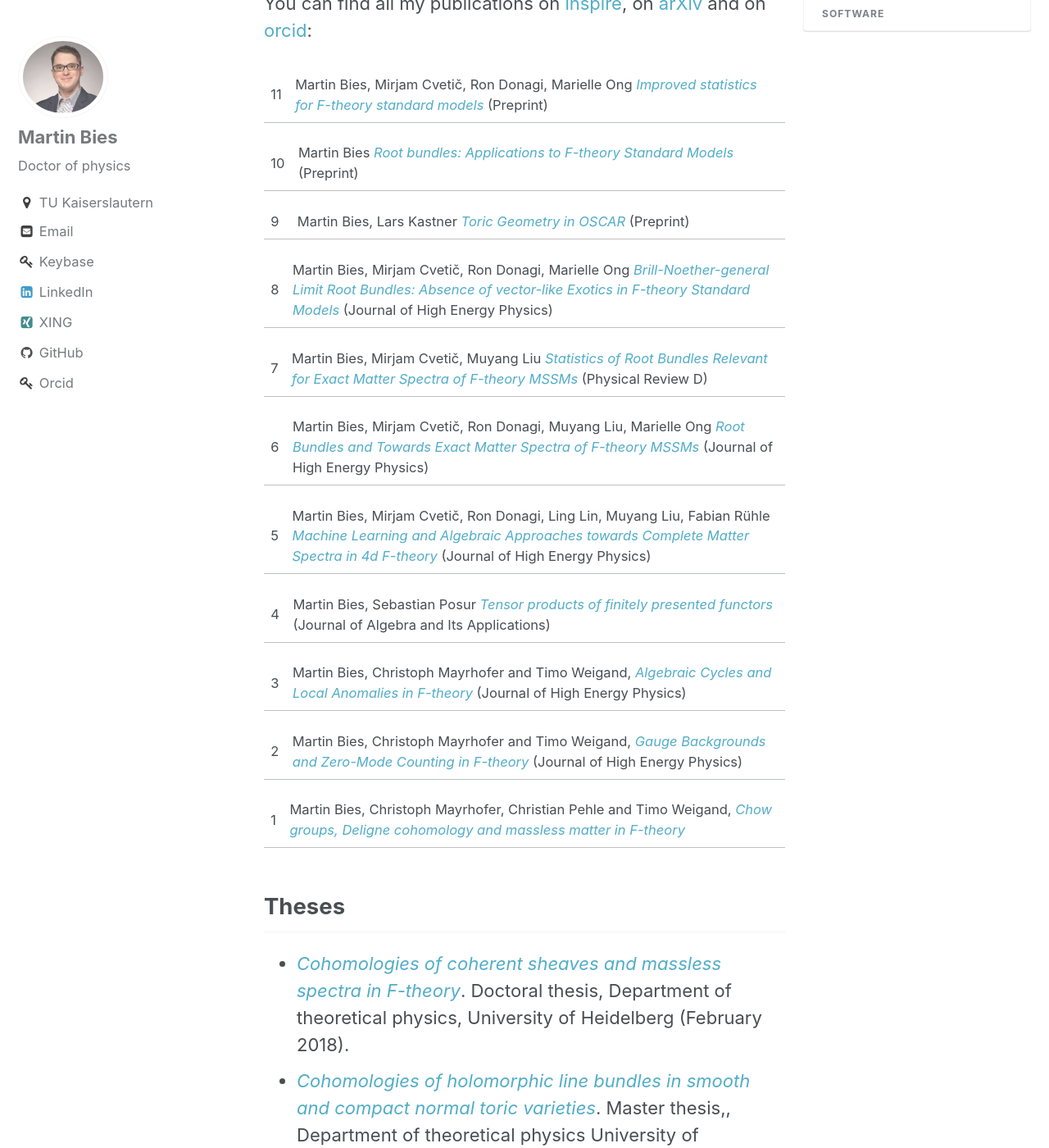
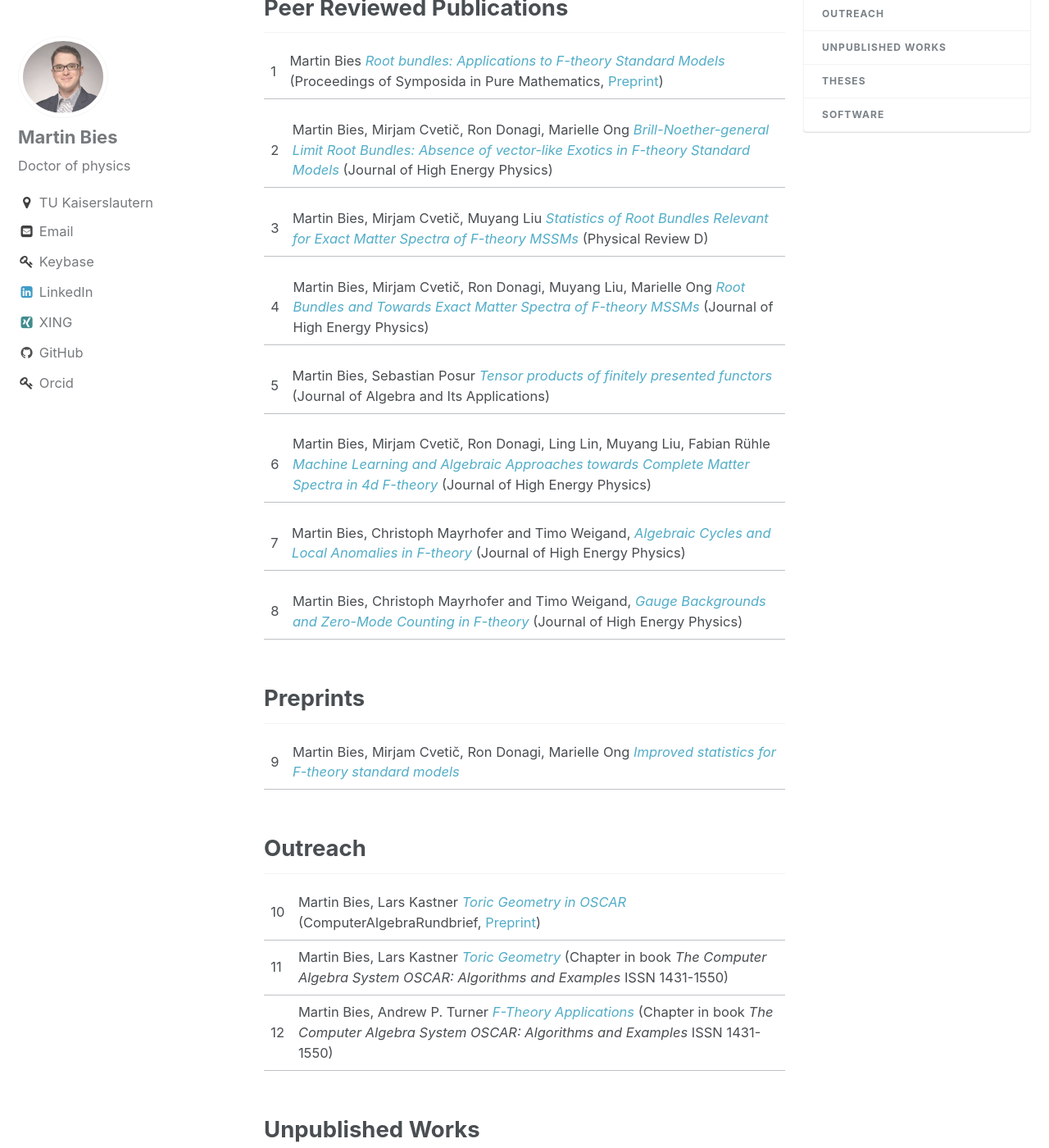
Before and after one commit to MartinBies/MartinBies.github.io, a Jekyll site: the page built from _pages/publications.md, in a window 1280 px wide and 1400 px high, scrolled down 324 px. Shown: the whole window at 82% size. Built offline with Jekyll 4.4.1, drawn with Linux system fonts in a browser that asks for light colours; some of the changed text lies outside the part shown.

Commit message:
Update publications

```diff
--- a/_pages/publications.md
+++ b/_pages/publications.md
@@ -6,33 +6,49 @@ permalink: /publications/
 
 {% include toc %}
 
+For more details on my publications, please visit [inspire](https://inspirehep.net/author/profile/M.Bies.1), [arXiv](https://arxiv.org/search/?query=Martin+Bies&searchtype=author&abstracts=hide&order=-announced_date_first&size=50), [orcid](https://orcid.org/0000-0002-9609-1693) or [scopus](https://www.scopus.com/authid/detail.uri?authorId=57197835420).
 
 
-## Paper
+## Peer Reviewed Publications
 
-You can find all my publications on [inspire](https://inspirehep.net/author/profile/M.Bies.1), on [arXiv](https://arxiv.org/search/?query=Martin+Bies&searchtype=author&abstracts=hide&order=-announced_date_first&size=50) and on [orcid](https://orcid.org/0000-0002-9609-1693):
 
-11 | Martin Bies, Mirjam Cvetič, Ron Donagi, Marielle Ong [*Improved statistics for F-theory standard models*](https://arxiv.org/abs/2307.02535) (Preprint)
+1 | Martin Bies [*Root bundles: Applications to F-theory Standard Models*](https://www.ams.org/books/pspum/107/) (Proceedings of Symposida in Pure Mathematics, [Preprint](https://arxiv.org/abs/2303.08144))
 
-10 | Martin Bies [*Root bundles: Applications to F-theory Standard Models*](https://arxiv.org/abs/2303.08144) (Preprint)
+2 | Martin Bies, Mirjam Cvetič, Ron Donagi, Marielle Ong [*Brill-Noether-general Limit Root Bundles: Absence of vector-like Exotics in F-theory Standard Models*](https://link.springer.com/article/10.1007/JHEP11(2022)004) (Journal of High Energy Physics)
 
-9 | Martin Bies, Lars Kastner [*Toric Geometry in OSCAR*](https://arxiv.org/abs/2303.08110) (Preprint)
+3 | Martin Bies, Mirjam Cvetič, Muyang Liu [*Statistics of Root Bundles Relevant for Exact Matter Spectra of F-theory MSSMs*](https://journals.aps.org/prd/abstract/10.1103/PhysRevD.104.L061903) (Physical Review D)
 
-8 | Martin Bies, Mirjam Cvetič, Ron Donagi, Marielle Ong [*Brill-Noether-general Limit Root Bundles: Absence of vector-like Exotics in F-theory Standard Models*](https://link.springer.com/article/10.1007/JHEP11(2022)004) (Journal of High Energy Physics)
+4 | Martin Bies, Mirjam Cvetič, Ron Donagi, Muyang Liu, Marielle Ong [*Root Bundles and Towards Exact Matter Spectra of F-theory MSSMs*](https://link.springer.com/article/10.1007%2FJHEP09%282021%29076) (Journal of High Energy Physics)
 
-7 | Martin Bies, Mirjam Cvetič, Muyang Liu [*Statistics of Root Bundles Relevant for Exact Matter Spectra of F-theory MSSMs*](https://journals.aps.org/prd/abstract/10.1103/PhysRevD.104.L061903) (Physical Review D)
+5 | Martin Bies, Sebastian Posur [*Tensor products of finitely presented functors*](https://www.worldscientific.com/doi/abs/10.1142/S0219498822501869) (Journal of Algebra and Its Applications)
 
-6 | Martin Bies, Mirjam Cvetič, Ron Donagi, Muyang Liu, Marielle Ong [*Root Bundles and Towards Exact Matter Spectra of F-theory MSSMs*](https://link.springer.com/article/10.1007%2FJHEP09%282021%29076) (Journal of High Energy Physics)
+6 | Martin Bies, Mirjam Cvetič, Ron Donagi, Ling Lin, Muyang Liu, Fabian Rühle [*Machine Learning and Algebraic Approaches towards Complete Matter Spectra in 4d F-theory*](https://link.springer.com/article/10.1007%2FJHEP01%282021%29196) (Journal of High Energy Physics)
 
-5 | Martin Bies, Mirjam Cvetič, Ron Donagi, Ling Lin, Muyang Liu, Fabian Rühle [*Machine Learning and Algebraic Approaches towards Complete Matter Spectra in 4d F-theory*](https://link.springer.com/article/10.1007%2FJHEP01%282021%29196) (Journal of High Energy Physics)
+7 | Martin Bies, Christoph Mayrhofer and Timo Weigand, [*Algebraic Cycles and Local Anomalies in F-theory*](https://link.springer.com/article/10.1007%2FJHEP11%282017%29100) (Journal of High Energy Physics)
 
-4 | Martin Bies, Sebastian Posur [*Tensor products of finitely presented functors*](https://www.worldscientific.com/doi/abs/10.1142/S0219498822501869) (Journal of Algebra and Its Applications)
+8 | Martin Bies, Christoph Mayrhofer and Timo Weigand, [*Gauge Backgrounds and Zero-Mode Counting in F-theory*](https://link.springer.com/article/10.1007%2FJHEP11%282017%29081) (Journal of High Energy Physics)
 
-3 | Martin Bies, Christoph Mayrhofer and Timo Weigand, [*Algebraic Cycles and Local Anomalies in F-theory*](https://link.springer.com/article/10.1007%2FJHEP11%282017%29100) (Journal of High Energy Physics)
 
-2 | Martin Bies, Christoph Mayrhofer and Timo Weigand, [*Gauge Backgrounds and Zero-Mode Counting in F-theory*](https://link.springer.com/article/10.1007%2FJHEP11%282017%29081) (Journal of High Energy Physics)
 
-1 | Martin Bies, Christoph Mayrhofer, Christian Pehle and Timo Weigand, [*Chow groups, Deligne cohomology and massless matter in F-theory*](https://arxiv.org/abs/1402.5144)
+
+## Preprints
+
+9 | Martin Bies, Mirjam Cvetič, Ron Donagi, Marielle Ong [*Improved statistics for F-theory standard models*](https://arxiv.org/abs/2307.02535)
+
+
+
+## Outreach
+
+10 | Martin Bies, Lars Kastner [*Toric Geometry in OSCAR*](https://fachgruppe-computeralgebra.de/data/CA-Rundbrief/car72.pdf) (ComputerAlgebraRundbrief, [Preprint](https://arxiv.org/abs/2303.08110))
+11 | Martin Bies, Lars Kastner [*Toric Geometry*](https://link.springer.com/book/9783031621260) (Chapter in book *The Computer Algebra System OSCAR: Algorithms and Examples* ISSN 1431-1550)
+12 | Martin Bies, Andrew P. Turner [*F-Theory Applications*](https://link.springer.com/book/9783031621260) (Chapter in book *The Computer Algebra System OSCAR: Algorithms and Examples* ISSN 1431-1550)
+
+
+
+## Unpublished Works
+
+13 | Martin Bies, Christoph Mayrhofer, Christian Pehle and Timo Weigand, [*Chow groups, Deligne cohomology and massless matter in F-theory*](https://arxiv.org/abs/1402.5144)
+
 
 
 ## Theses
```
